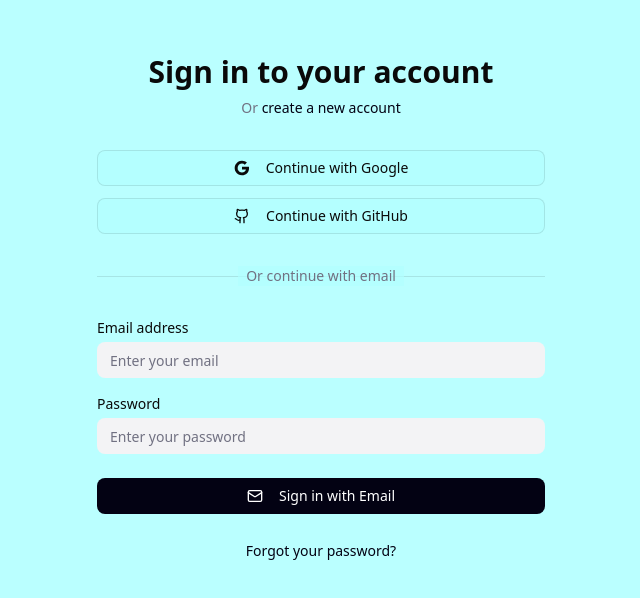
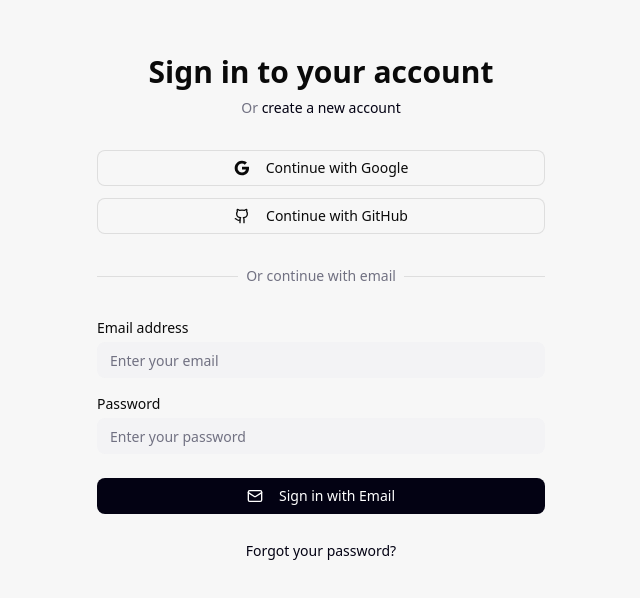
Before and after one commit to Kaustubh-790/mini-blog-platform, a React (Vite) app: page /login in a window 1280 px wide. Shown: the part 104-702 px from the top of the page, without its empty margins (319-959 px from the left). Built offline with nearby package versions, Linux system fonts and the light colour scheme; no server answers.

Commit message:
design changes

```diff
--- a/package.json
+++ b/package.json
@@ -17,7 +17,9 @@
     "class-variance-authority": "^0.7.1",
     "clsx": "^2.1.1",
     "firebase": "^12.2.1",
+    "framer": "^2.4.1",
     "lucide-react": "^0.544.0",
+    "motion": "^12.23.12",
     "postcss": "^8.5.6",
     "radix-ui": "^1.4.3",
     "react": "^18.3.1",
--- a/src/index.css
+++ b/src/index.css
@@ -2,7 +2,7 @@
 
 :root {
   --font-size: 16px;
-  --background: #b2ffffa8;
+  --background: #f7f7f7;
   --foreground: oklch(0.145 0 0);
   --card: #ffffff;
   --card-foreground: oklch(0.145 0 0);
--- a/src/layout/Layout.jsx
+++ b/src/layout/Layout.jsx
@@ -12,7 +12,7 @@
   }
 
   return (
-    <div className="min-h-screen flex flex-col bg-background">
+    <div className="min-h-screen flex flex-col bg-transparent">
       <Navbar />
       <main className="flex-1">
         <Outlet />
```
Also changed, not shown: 2 other files (tests, documents, lock files or other folders).
